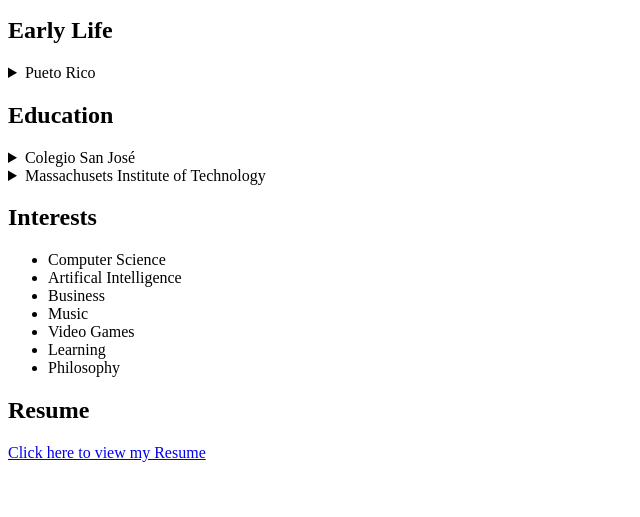
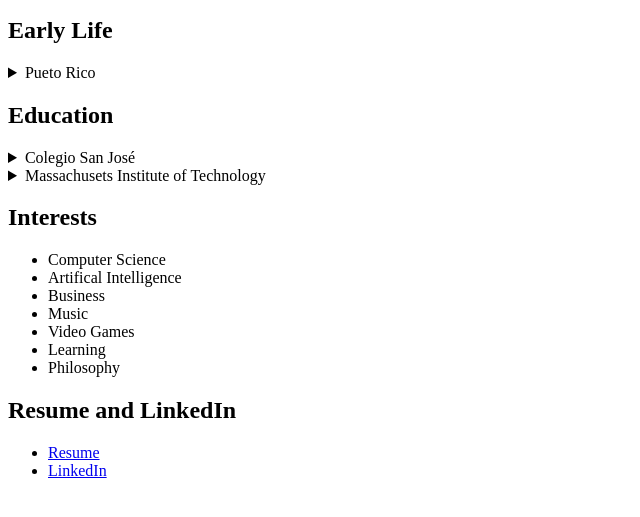
Before and after one commit to dportelafebo/daniel-website, a plain HTML site: page about-me.html in a window 1280 px wide. Shown: the part 153-670 px from the top of the page, without its empty margins (0-640 px from the left). Drawn offline with Linux system fonts and the light colour scheme.

Commit message:
Added linkedin

```diff
--- a/about-me.html
+++ b/about-me.html
@@ -47,7 +47,14 @@
       <li>Learning</li>
       <li>Philosophy</li>
     </ul>
-    <h2>Resume</h2>
-    <a href="Portela_Daniel_Resume.pdf">Click here to view my Resume</a>
+    <h2>Resume and LinkedIn</h2>
+    <ul>
+      <li>
+        <a href="Portela_Daniel_Resume.pdf">Resume</a>
+      </li>
+      <li>
+        <a href="https://www.linkedin.com/in/daniel-portela-febo/">LinkedIn</a>
+      </li>
+    </ul>
   </body>
 </html>
```
